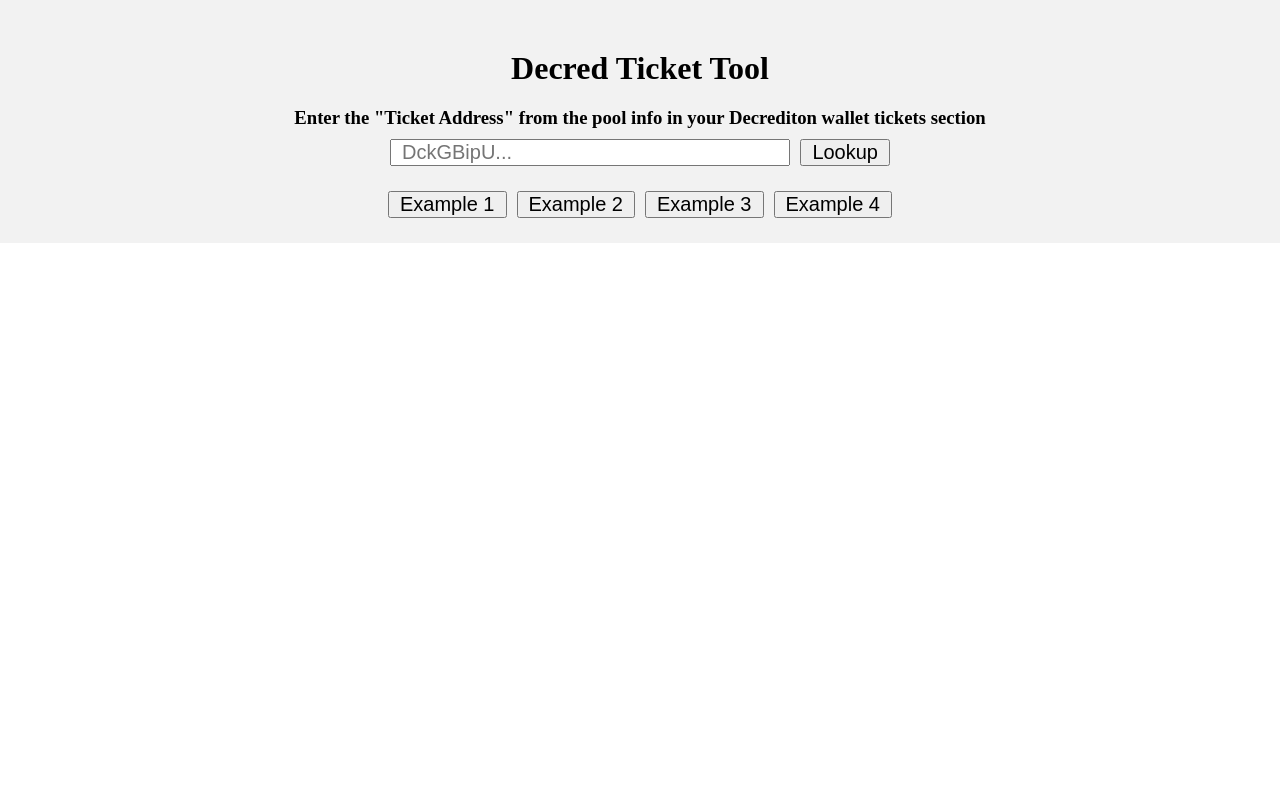
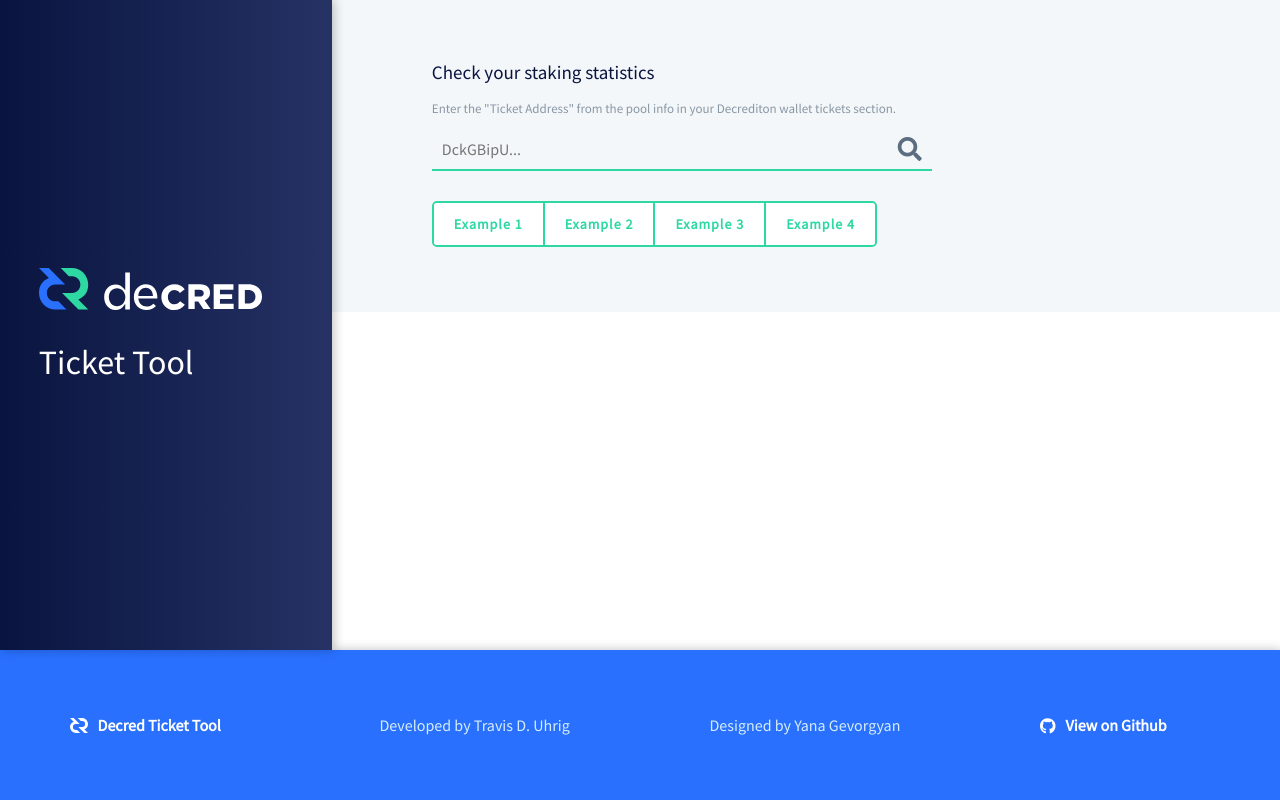
Before and after one commit to travisformayor/decred-ticket-tool, a plain HTML site: page index.html in a window 1280 px wide. Drawn offline with nearby package versions, Linux system fonts and the light colour scheme.

Commit message:
blocking out sections and styling for the new design

```diff
--- a/css/style.css
+++ b/css/style.css
@@ -1,68 +1,176 @@
+@import url('https://fonts.googleapis.com/css?family=Source+Sans+Pro&display=swap');
+/* ==== Colors ======================== */
+:root {
+  --background: #ffffff;
+  --shadow: 2px 0 10px 0 rgba(0, 0, 0, 0.25);
+  --prim-dark: #091440;
+  --sec-dark: #263264;
+  --sidebar-gradient: linear-gradient(to right, var(--prim-dark), var(--sec-dark));
+  --mask: #f4f7f9;
+  --subtitle: #8997a5;
+  --dark-font: #212529;
+  --grey-font: #5a6d81;
+  --blue-font:#d5edfa;
+  --green: #2dd8a3;
+  --footer-bg: #2970ff;
+  /* #000000; */
+  }
+
+/* ==== Styling ======================= */
 * {
   /* border: 1px solid red; */
+  font-family: 'Source Sans Pro', sans-serif;
   box-sizing: border-box;
   margin: 0;
   padding: 0;
 }
-h1, h3 {
-  margin: 10px;
-  text-align: center;
+body {
+  /* pushing footer to bottom */
+  display: flex;
+  min-height: 100vh;
+  flex-direction: column;
 }
-input {
-  width: 100%
-}
-.addr-input {
-  width: 510px;
+div.top {
+  flex: 1; /* grows top to push down footer */
   display: flex;
   flex-flow: row nowrap;
-  justify-content: center;
-  margin-bottom: 20px;
 }
-button, input {
-  font-size: 1.25rem;
-  padding: 0px 10px;
-  margin: 0 5px;
+/* Sidebar */
+aside {
+  width: 35%;
+  min-width: 310px;
+  box-shadow: var(--shadow);
+  background: var(--sidebar-gradient);
+  z-index: 1; /* Puts the shadow on top */
+  display: flex;
+  flex-flow: row nowrap;
+  justify-content: flex-end;
+  align-items: center;
 }
-button.example-button {
-  margin: 5px;
+.logo-holder {
+  margin-right: 70px;
 }
-header {
+.logo {
+  width: 223px;
+  height: 42px;
+}
+.app-title {
+  margin-top: 27px;
+  font-size: 34px;
+  color: #ffffff;
+}
+main {
+  width: 100%;
   display: flex;
   flex-direction: column;
-  justify-content: flex-start;
-  align-items: center;
-  background-color: rgba(0, 0, 0, 0.05);
-  padding: 40px 0 20px;
 }
+/* Search Section */
+section.input {
+  padding-left: 100px;
+  padding-top: 60px;
+  height: 312px;
+  background: var(--mask);
+}
+.input-title {
+  margin-bottom: 16px;
+  font-size: 19px;
+  color: var(--prim-dark);
+}
+.subtitle {
+  font-size: 13px;
+  color: var(--subtitle);
+}
+/* Search field */
+form.address-search {
+  margin-top: 12px;
+  width: 500px;
+  display: flex;
+  flex-flow: row nowrap;
+  border-bottom: 2px solid var(--green);
+}
+form.address-search input {
+  width: 100%;
+  padding: 10px;
+  border: none;
+  background: var(--mask);
+  font-size: 16px;
+  color: var(--dark-font);
+}
+form.address-search button {
+  font-size: 24px;
+  padding-right: 10px;
+  background: var(--mask);
+  color: var(--grey-font);
+  border: none;
+}
+form.address-search button:hover {
+  color: var(--prim-dark);
+}
+/* Example Buttons */
 .examples {
-  display: flex;
-  justify-content: center;
-  flex-flow: row wrap;
+  display: inline-block;
+  margin-top: 30px;
+  border-radius: 5px;
+  border: solid 2px var(--green);
+  overflow: hidden;
+  font-size: 0; /* Remove space between buttons */
 }
-main {
-  max-width: 600px;
-  margin: auto;
+.examples button {
+  border: none;
+  border-left: solid 2px var(--green);
+  font-size: 14px;
+  font-weight: bold;
+  letter-spacing: 1px;
+  line-height: 3;
+  padding: 0 20px;
+  color: var(--green);
+  background-color: #ffffff;
 }
-#ticket-addr {
-  word-break: break-all;
-  word-wrap: break-word; /* IE */
-  white-space: pre-line; /* CSS 3 */
-  white-space: pre-wrap; /* CSS 2.1 */
-  white-space: -pre-wrap; /* Opera 4-6 */
-  white-space: -o-pre-wrap; /* Opera 7 */
-  white-space: -moz-pre-wrap; /* Mozilla */
+.examples button:first-of-type {
+  border-left: none;
+}
+.examples button:hover {
+  color: #ffffff;
+  background-color: var(--green);
+}
+/* Results Section */
+section.results {
+  padding-top: 25px;
+  padding-left: 100px;
 }
 .hidden {
   display: none;
 }
-
-/* ==== Media Queries ================= */
-@media screen and (max-width: 530px) {
-  .addr-input {
-    width: 95%;
-    flex-flow: row wrap;
-  }
-  input {
-    margin: 0 0 5px;
-  }
+/* Footer */
+footer {
+  display: flex;
+  flex-flow: row nowrap;
+  justify-content: space-around;
+  align-items: center;
+  width: 100%;
+  height: 150px;
+  box-shadow: var(--shadow);
+  background-color: var(--footer-bg);
 }
+.footer-elm-holder {
+  display: flex;
+  flex-flow: row nowrap;
+  align-items: center;
+  width: 180px;
+  text-decoration: none;
+}
+img.small-logo, .fab {
+  height: 25px;
+  padding: 5px;
+  color: #ffffff;
+}
+.footer-text {
+  font-size: 16px;
+  padding: 5px;
+  color: #d5edfa;
+  text-decoration: none;
+}
+.footer-elm-holder .footer-text {
+  font-weight: 600;
+  color: #ffffff;
+}
--- a/index.html
+++ b/index.html
@@ -6,42 +6,55 @@
   <meta name="viewport" content="width=device-width, initial-scale=1.0">
   <meta http-equiv="X-UA-Compatible" content="ie=edge">
 
+  <link rel="stylesheet" type="text/css" href="css/all.css">
   <link rel="stylesheet" type="text/css" href="css/style.css">
 
-  <script defer src="https://code.jquery.com/jquery-3.1.1.min.js"></script>
+  <script defer src="js/jquery-3.4.1.min.js"></script>
   <script defer src="js/app.js"></script>
 
   <title>Decred Ticket Tool</title>
 </head>
 
 <body>
-  <header>
-    <h1 class="title">Decred Ticket Tool</h3>
-      <h3 class="subtitle">Enter the "Ticket Address" from the pool info in your Decrediton wallet tickets section</h3>
-      <div class="addr-input">
+  <div class="top">
+    <aside>
+      <div class="logo-holder">
+        <img class="logo" src="img/full_logo.svg">
+        <p class="app-title">Ticket Tool</p>
+      </div>
+    </aside>
+    <main>
+      <section class="input">
+        <p class="input-title">Check your staking statistics</p>
+        <p class="subtitle">Enter the "Ticket Address" from the pool info in your Decrediton wallet tickets section.</p>
+        <form class="address-search">
           <input type="text" name="dcrAddress" id="dcr-addr" placeholder="DckGBipU...">
-        <button id="input-button">Lookup</button>
-      </div>
+          <button type="submit"><i class="fa fa-search"></i></button>
+        </form>
         <div class="examples">
           <button id="btn-ex1" class="example-button" data-addr="DsjjcURu9xbdsPfjPieTdc849yMKSKo4qkW">Example 1</button>
           <button id="btn-ex2" class="example-button" data-addr="DckG48GELxZh3RdPttn2AWqVrxe9cV76ZXu">Example 2</button>
           <button id="btn-ex3" class="example-button" data-addr="Dckn5yPdFEtV4hY6yhEK3TzFAiLDNN6xoyJ">Example 3</button>
           <button id="btn-ex4" class="example-button" data-addr="Dco2zMP58Sf9mQQgc9nLky82nbrsu9N5onr">Example 4</button>
         </div>
-  </header>
-  <main class="hidden">
-    <div class="results">
+      </section>
+
+      <section class="results">
+        <div class="hidden response-data">
           <div class="summary">
             <h1>Overview</h1>
             <b>Ticket Address: </b><span class="result" id="ticket-addr">...</span>
             <br>
             <a id="explore-link" href="" target="_blank">View on Block Explorer</a>
             <br>
-        <b><span class="result" id="num-txn">...</span> transactions found</b> out of <span class="result" id="max-checked">...</span> searched
+            <b><span class="result" id="num-txn">...</span> transactions found</b> out of <span class="result"
+              id="max-checked">...</span> searched
             <br>
-        Age: Staking started <b><span class="result" id="days-hours-old">...</span></b> ago, on <span class="result" id="oldest-date">...</span>
+            Age: Staking started <b><span class="result" id="days-hours-old">...</span></b> ago, on <span class="result"
+              id="oldest-date">...</span>
             <br>
-        Active Time: <b><span class="result" id="days-hours-active">...</span></b> between oldest and newest ticket (<span class="result" id="newest-date">...</span>)
+            Active Time: <b><span class="result" id="days-hours-active">...</span></b> between oldest and newest ticket
+            (<span class="result" id="newest-date">...</span>)
           </div>
           <div class="current">
             <h1>Returns</h1>
@@ -53,7 +66,6 @@
             <br>
             Staking Rewards (Per Day Active): <b><span class="result" id="daily-reward">...</span> DCR</b>
             <br>
-
           </div>
           <div class="roi-estimates">
             <h1>Estimated ROI</h1>
@@ -62,7 +74,21 @@
             Estimated Annualized ROI (Earned per year): <b><span class="result" id="est-annual-roi">...</span></b>
           </div>
         </div>
+      </section>
     </main>
+  </div>
+  <footer>
+    <div class="footer-elm-holder">
+      <img class="small-logo" src="img/small_logo.svg">
+      <p class="footer-text">Decred Ticket Tool</p>
+    </div>
+    <a class="footer-text" href="https://travisformayor.com" target="_blank">Developed by Travis D. Uhrig</a>
+    <a class="footer-text" href="https://yg.is" target="_blank">Designed by Yana Gevorgyan</a>
+    <a class="footer-elm-holder" href="https://github.com/travisformayor/decredcheck" target="_blank">
+      <i class="fab fa-github"></i>
+      <p class="footer-text">View on Github</p>
+    </a>
+  </footer>
 </body>
 
 </html>
```
Lines whose indentation alone changed are shown as unchanged.
